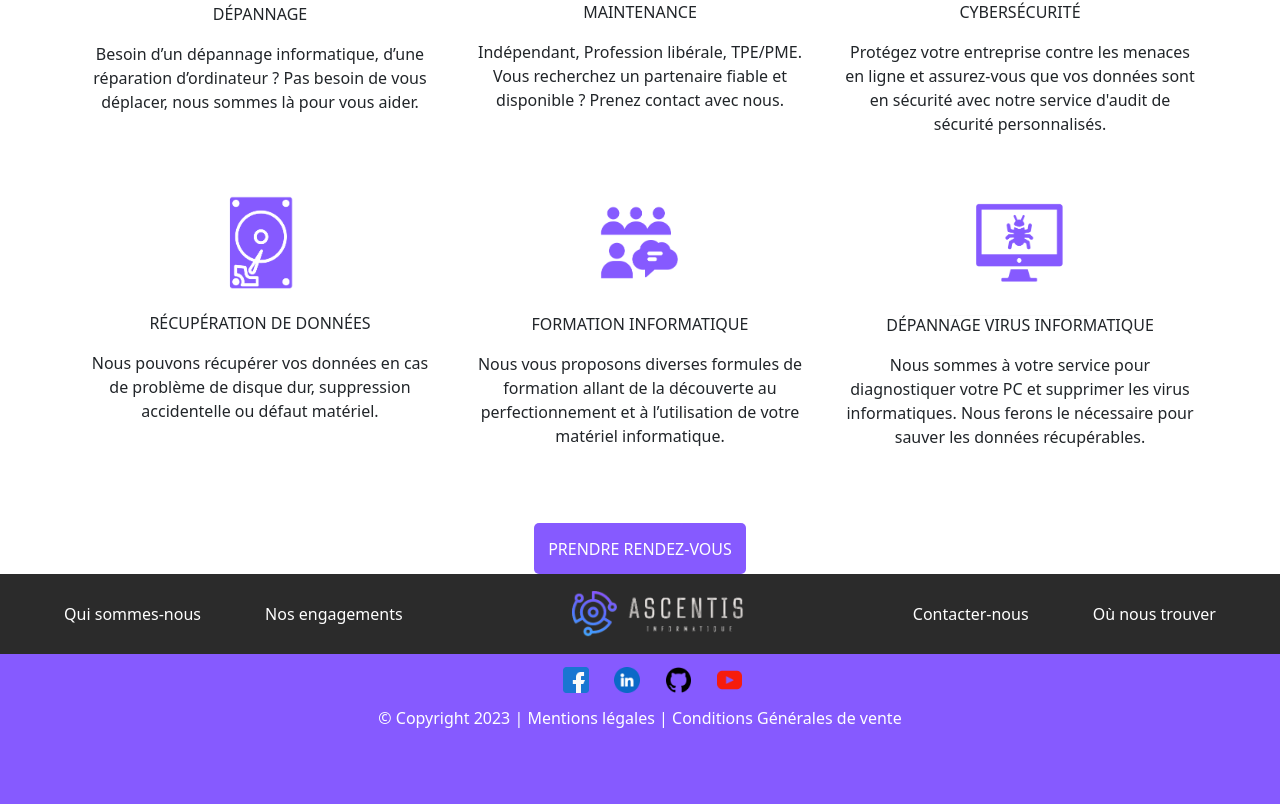
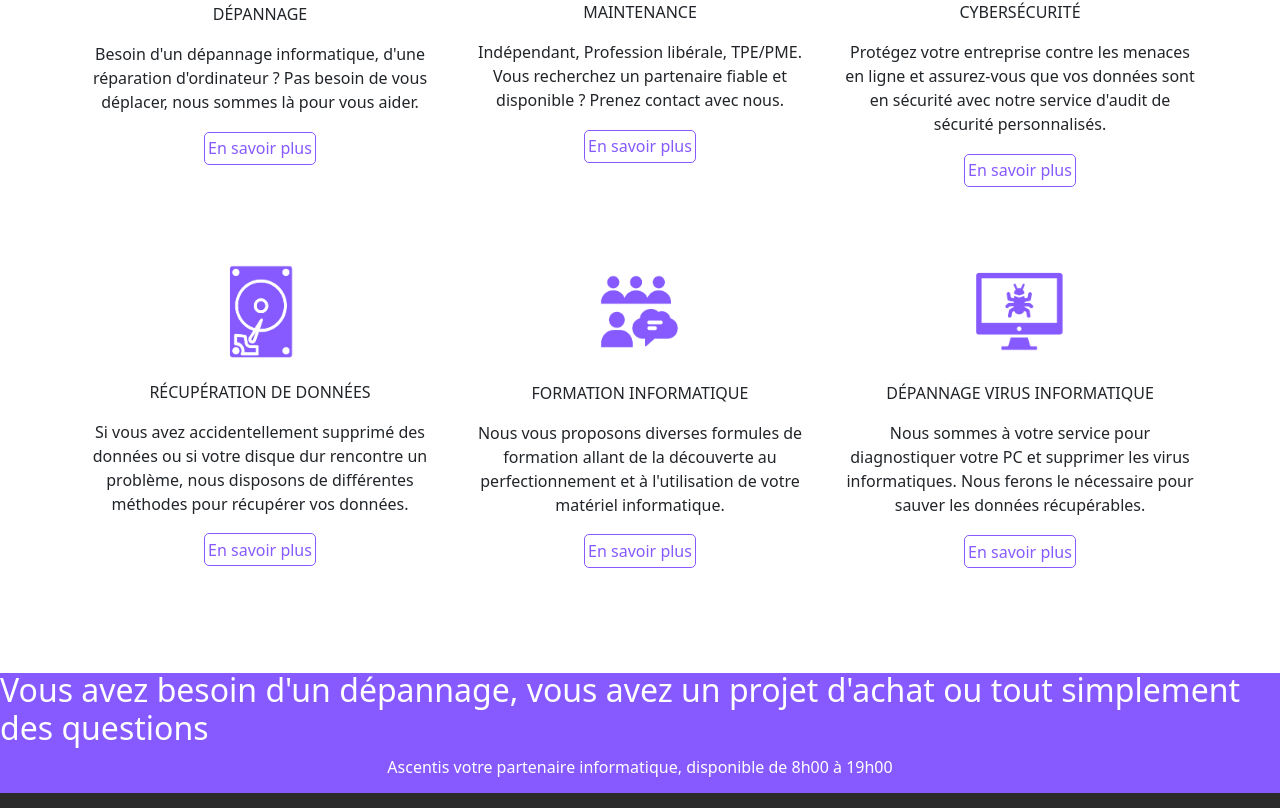
Before and after one commit to MarechalOlivier/front_ascentis, a React (Create React App) app: page / in a window 1280 px wide. Shown: the part 1812-2620 px from the top of the page. Built offline with nearby package versions, Linux system fonts and the light colour scheme.

Commit message:
question banner ok

```diff
--- a/src/css/index.css
+++ b/src/css/index.css
@@ -143,31 +143,21 @@ footer .social-links p {
   bottom: 1px;
   left: 50%;
   transform: translateX(-50%);
-}
-#presentations .services .presentation .btn-support {
   background-color: #865AFF;
   border: 1px solid #865AFF;
 }
-#presentations .services .presentation .btn-support:hover {
+#presentations .services .btn:hover {
   background-color: white;
   color: #865AFF;
 }
-#presentations .services .presentation .btn-sale {
-  background-color: #865AFF;
-  border: 1px solid #865AFF;
-}
-#presentations .services .presentation .btn-sale:hover {
-  background-color: white;
-  color: #865AFF;
-}
-#presentations .services .presentation .content {
+#presentations .services .content {
   padding: 1rem;
 }
-#presentations .services .presentation .img-container {
+#presentations .services .img-container {
   width: 100%;
   height: 25vh;
 }
-#presentations .services .presentation .img-container img {
+#presentations .services .img-container img {
   width: 100%;
   height: 100%;
   object-fit: cover;
@@ -179,11 +169,13 @@ footer .social-links p {
 }
 #prestation .btn {
   text-align: center;
-  background-color: #865AFF;
-  color: white;
+  background-color: white;
+  color: #865AFF;
+  border: 1px solid #865AFF;
   padding: 1% 1%;
   border-radius: 5px;
   text-decoration: none;
+  margin-bottom: 15%;
 }
 #prestation .btn:hover {
   background-color: white;
@@ -191,7 +183,7 @@ footer .social-links p {
 }
 #prestation .container {
   text-align: center;
-  margin-bottom: 3%;
+  margin-bottom: 4%;
 }
 #prestation .container img {
   width: 40%;
@@ -203,11 +195,18 @@ footer .social-links p {
   font-size: 16px;
   margin-bottom: 5%;
 }
-#prestation .container .row h1 {
-  font-size: 30px;
+#prestation .container .row p {
+  margin-bottom: 5%;
 }
-#prestation .container .row p {
-  margin-bottom: 10%;
+
+#question_banner {
+  display: flex;
+  flex-direction: column;
+  align-items: center;
+  justify-content: center;
+  height: 15vh;
+  background-color: #865AFF;
+  color: white;
 }
 
 /*# sourceMappingURL=index.css.map */
--- a/src/pages/Home/Home.jsx
+++ b/src/pages/Home/Home.jsx
@@ -23,40 +23,40 @@ return(
         <Header />
         <main>
           <section id="banner">
-            <div id="carouselExampleAutoplaying" class="carousel slide" data-bs-ride="carousel">
-              <div class="carousel-inner">
-                <div class="carousel-item active">
-                  <img src={depannage} class="d-block w-100" alt="..."/>
+            <div id="carouselExampleAutoplaying" className="carousel slide" data-bs-ride="carousel">
+              <div className="carousel-inner">
+                <div className="carousel-item active">
+                  <img src={depannage} className="d-block w-100" alt="..."/>
 
-                  <div class="carousel-caption d-none d-md-block">
+                  <div className="carousel-caption d-none d-md-block">
                     <h2>Dépannage informatique</h2>
                   </div>
 
                 </div>
-                <div class="carousel-item">
-                  <img src={maintenance} class="d-block w-100" alt="..."/>
+                <div className="carousel-item">
+                  <img src={maintenance} className="d-block w-100" alt="..."/>
 
-                  <div class="carousel-caption d-none d-md-block">
+                  <div className="carousel-caption d-none d-md-block">
                     <h2>Maintenance informatique</h2>
                   </div>
 
                 </div>
-                <div class="carousel-item">
-                  <img src={cyber} class="d-block w-100" alt="..."/>
+                <div className="carousel-item">
+                  <img src={cyber} className="d-block w-100" alt="..."/>
 
-                  <div class="carousel-caption d-none d-md-block">
+                  <div className="carousel-caption d-none d-md-block">
                     <h2>Cybersécurité</h2>
                   </div>
 
                 </div>
               </div>
-              <button class="carousel-control-prev" type="button" data-bs-target="#carouselExampleAutoplaying" data-bs-slide="prev">
-                <span class="carousel-control-prev-icon" aria-hidden="true"></span>
-                <span class="visually-hidden">Previous</span>
+              <button className="carousel-control-prev" type="button" data-bs-target="#carouselExampleAutoplaying" data-bs-slide="prev">
+                <span className="carousel-control-prev-icon" aria-hidden="true"></span>
+                <span className="visually-hidden">Previous</span>
               </button>
-              <button class="carousel-control-next" type="button" data-bs-target="#carouselExampleAutoplaying" data-bs-slide="next">
-                <span class="carousel-control-next-icon" aria-hidden="true"></span>
-                <span class="visually-hidden">Next</span>
+              <button className="carousel-control-next" type="button" data-bs-target="#carouselExampleAutoplaying" data-bs-slide="next">
+                <span className="carousel-control-next-icon" aria-hidden="true"></span>
+                <span className="visually-hidden">Next</span>
               </button>
             </div>
           </section>
@@ -67,67 +67,77 @@ return(
               <p>Des solutions informatiques adaptées à vos besoins</p>
             </div>
             <div className="services">
-              <div class="presentation">
-                  <div class="img-container">
+              <div className="presentation">
+                  <div className="img-container">
                       <img src={support} alt="Personne travaillant sur un ordinateur portable"/>
                   </div>
-                  <div class="content">
+                  <div className="content">
                       <h2>Support Informatique</h2>
                       <p>Problèmes informatiques ? Performances à améliorer ? Besoin de renforcer la sécurité votre infrastructure ? Nous avons les solutions pour répondre à vos besoins, que vous soyez une entreprise ou un particulier.</p>
                   </div>
-                  <a class="btn btn-support" href="#">En savoir plus</a>
+                  <a className="btn btn-support" href="#">En savoir plus</a>
               </div>
-              <div class="presentation">
-                  <div class="img-container">
+              <div className="presentation">
+                  <div className="img-container">
                       <img src={sale} alt="Ensemble de matériels informatique"/>
                   </div>
-                  <div class="content">
+                  <div className="content">
                       <h2>Vente Informatique</h2>
                       <p>Besoin de matériel ou de logiciels informatiques performants ? Nous avons les solutions adaptées à vos besoins et à votre budget.</p>
                   </div>
-                  <a class="btn btn-sale" href="#">En savoir plus</a>
+                  <a className="btn btn-sale" href="#">En savoir plus</a>
               </div>
             </div>
           </section>
 
           <section id="prestation">
-            <div class="container">
-              <div class="row">
+            <div className="container">
+              <div className="row">
                   <h2>NOS PRESTATIONS</h2>
-                <div class="col-12 col-md-6 col-lg-4">
-                  <img src={logo_depanne} alt=""/>
+                <div className="col-12 col-md-6 col-lg-4">
+                  <img src={logo_depanne} alt="Logo outils de réparation"/>
                   <h3>DÉPANNAGE</h3>
-                  <p>Besoin d’un dépannage informatique, d’une réparation d’ordinateur ? Pas besoin de vous déplacer, nous sommes là pour vous aider.</p>
+                  <p>Besoin d'un dépannage informatique, d'une réparation d'ordinateur ? Pas besoin de vous déplacer, nous sommes là pour vous aider.</p>
+                  <a className="btn" href="#">En savoir plus</a>
                 </div>
-                <div class="col-12 col-md-6 col-lg-4">
-                  <img src= {logo_maintenance} alt=""/>
+                <div className="col-12 col-md-6 col-lg-4">
+                  <img src= {logo_maintenance} alt="Logo de maintenance"/>
                   <h3>MAINTENANCE</h3>
                   <p>Indépendant, Profession libérale, TPE/PME. Vous recherchez un partenaire fiable et disponible ? Prenez contact avec nous.</p>
+                  <a className="btn" href="#">En savoir plus</a>
                 </div>
-                <div class="col-12 col-md-6 col-lg-4">
-                  <img src={logo_cyber} alt=""/>
+                <div className="col-12 col-md-6 col-lg-4">
+                  <img src={logo_cyber} alt="Logo de cadenas réseau"/>
                   <h3>CYBERSÉCURITÉ</h3>
                   <p>Protégez votre entreprise contre les menaces en ligne et assurez-vous que vos données sont en sécurité avec notre service d'audit de sécurité personnalisés.</p>
+                  <a className="btn" href="#">En savoir plus</a>
                 </div>
-                <div class="col-12 col-md-6 col-lg-4">
-                  <img src={logo_donnees} alt=""/>
+                <div className="col-12 col-md-6 col-lg-4">
+                  <img src={logo_donnees} alt="Logo de disque dur"/>
                   <h3>RÉCUPÉRATION DE DONNÉES</h3>
-                  <p>Nous pouvons récupérer vos données en cas de problème de disque dur, suppression accidentelle ou défaut matériel.</p>
+                  <p>Si vous avez accidentellement supprimé des données ou si votre disque dur rencontre un problème, nous disposons de différentes méthodes pour récupérer vos données.</p>
+                  <a className="btn" href="#">En savoir plus</a>
                 </div>
-                <div class="col-12 col-md-6 col-lg-4">
-                  <img src={logo_training} alt=""/>
+                <div className="col-12 col-md-6 col-lg-4">
+                  <img src={logo_training} alt="Logo de formation"/>
                   <h3>FORMATION INFORMATIQUE</h3>
-                  <p>Nous vous proposons diverses formules de formation allant de la découverte au perfectionnement et à l’utilisation de votre matériel informatique.</p>
+                  <p>Nous vous proposons diverses formules de formation allant de la découverte au perfectionnement et à l'utilisation de votre matériel informatique.</p>
+                  <a className="btn" href="#">En savoir plus</a>
                 </div>
-                <div class="col-12 col-md-6 col-lg-4">
-                  <img src={logo_virus} alt=""/>
+                <div className="col-12 col-md-6 col-lg-4">
+                  <img src={logo_virus} alt="Logo de virus informatique"/>
                   <h3>DÉPANNAGE VIRUS INFORMATIQUE</h3>
                   <p>Nous sommes à votre service pour diagnostiquer votre PC et supprimer les virus informatiques. Nous ferons le nécessaire pour sauver les données récupérables.</p>
+                  <a className="btn" href="#">En savoir plus</a>
                 </div>
               </div>
             </div>
-            <a className="btn" href="">PRENDRE RENDEZ-VOUS</a>
-        </section>
+          </section>
+
+          <section id="question_banner">
+            <h2>Vous avez besoin d'un dépannage, vous avez un projet d'achat ou tout simplement des questions </h2>
+            <p>Ascentis votre partenaire informatique, disponible de 8h00 à 19h00</p>
+          </section>
 
 
 
--- a/src/pages/Home/style_home.scss
+++ b/src/pages/Home/style_home.scss
@@ -49,21 +49,12 @@
                             bottom: 1px;
                             left: 50%;
                             transform: translateX(-50%);
-                        }
-                        .btn-support {
-                            background-color: #865AFF;
-                            border: 1px solid #865AFF;
-                        }
-                        .btn-support:hover {
-                            background-color: white;
-                            color: #865AFF;
-                        }
-                        .btn-sale {
                             background-color: #865AFF;
                             border: 1px solid #865AFF;
                         }
 
-                        .btn-sale:hover {
+                        }
+                        .btn:hover {
                             background-color: white;
                             color: #865AFF;
                         }
@@ -88,7 +79,7 @@
                 }
             }
 
-}
+
 
 #prestation {
 
@@ -97,11 +88,13 @@
         .btn{
 
             text-align: center;
-            background-color: #865AFF;;
-            color: white;
+            background-color: white;
+            color: #865AFF;
+            border: 1px solid #865AFF;
             padding: 1% 1%;
             border-radius: 5px;
             text-decoration: none;
+            margin-bottom: 15%;
 
         }
 
@@ -110,15 +103,14 @@
         color: #865AFF;
         }
 
+
         .container {
             text-align: center;
-            margin-bottom: 3%;
+            margin-bottom: 4%;
 
                 img {
                     width: 40%;
                 }
-
-
 
             h2 {
                 margin: 8% 0% 8% 0%;
@@ -130,15 +122,8 @@
             }
             .row {
 
-                h1 {
-                    font-size: 30px;
-                }
-                h2 {
-
-                }
-
-                p{
-                    margin-bottom: 10%;
+                p {
+                    margin-bottom: 5%;
 
                 }
 
@@ -147,3 +132,15 @@
 
         }
 }
+
+#question_banner {
+
+    display: flex;
+    flex-direction: column;
+    align-items: center;
+    justify-content: center;
+    height: 15vh;
+    background-color: #865AFF;
+    color: white;
+
+}
```
Also changed, not shown: 1 other file (tests, documents, lock files or other folders).
